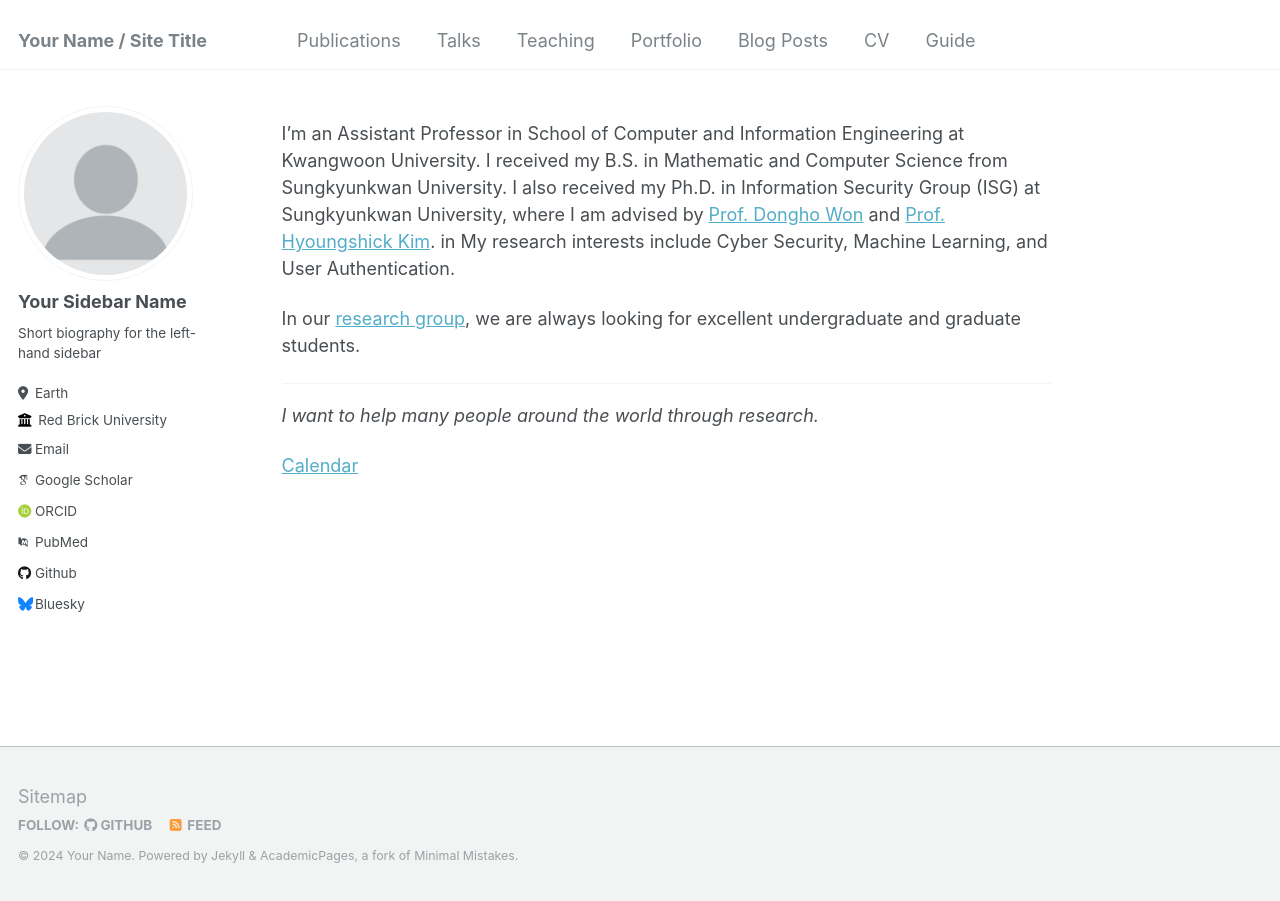
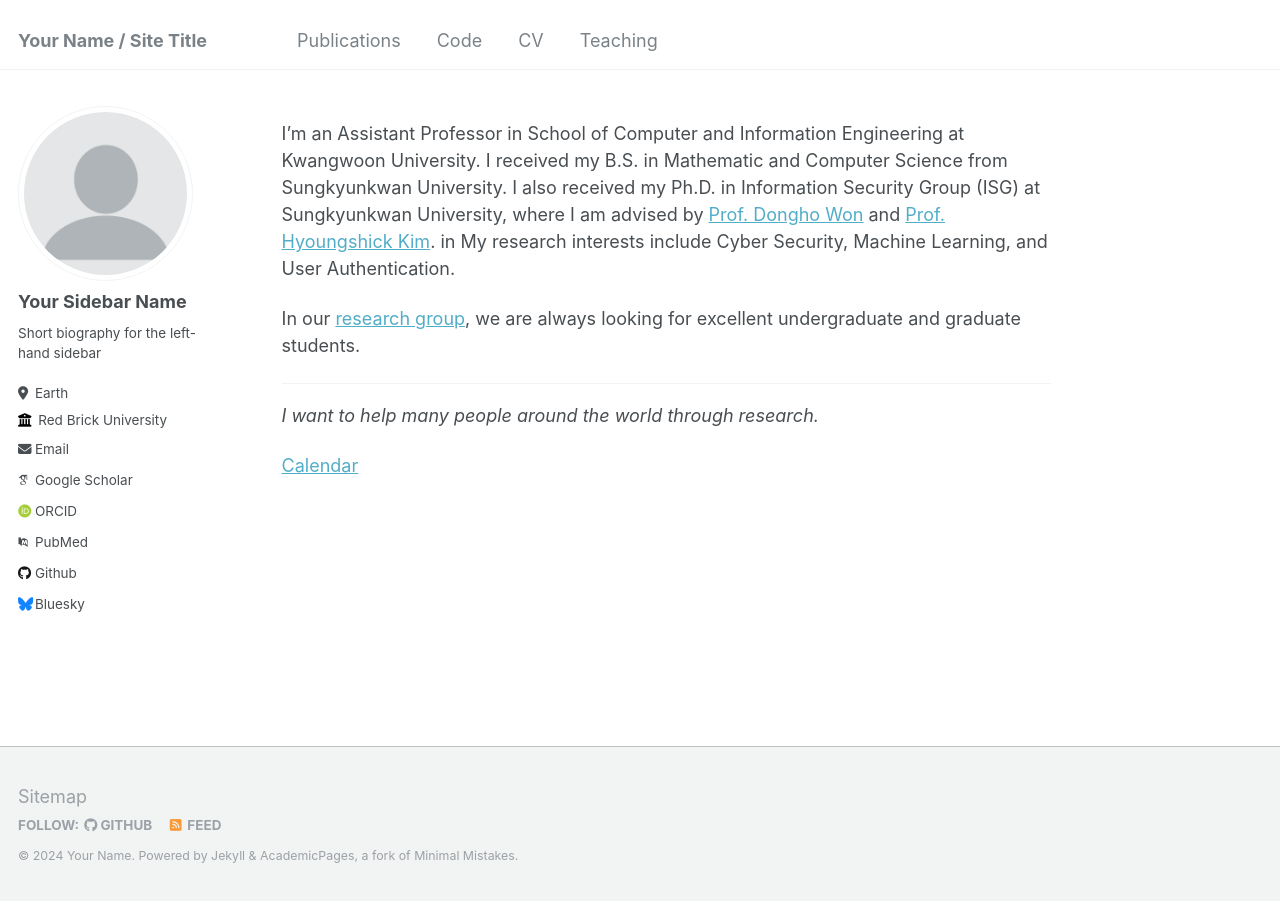
Before and after one commit to junsix/junsix.github.io, a Jekyll site: the page built from _pages/about.md, in a window 1280 px wide. Built offline with Jekyll 4.4.1, drawn with Linux system fonts in a browser that asks for light colours; some web fonts are replaced.

Commit message:
Update navigation.yml

```diff
--- a/_data/navigation.yml
+++ b/_data/navigation.yml
@@ -3,20 +3,11 @@ main:
   - title: "Publications"
     url: /publications/
 
-  - title: "Talks"
-    url: /talks/
-
-  - title: "Teaching"
-    url: /teaching/
-
-  - title: "Portfolio"
-    url: /portfolio/
-
-  - title: "Blog Posts"
-    url: /year-archive/
+  - title: "Code"
+    url: https://github.com/janicejihyeon
 
   - title: "CV"
     url: /cv/
 
-  - title: "Guide"
-    url: /markdown/
+  - title: "Teaching"
+    url: /teaching/
```
